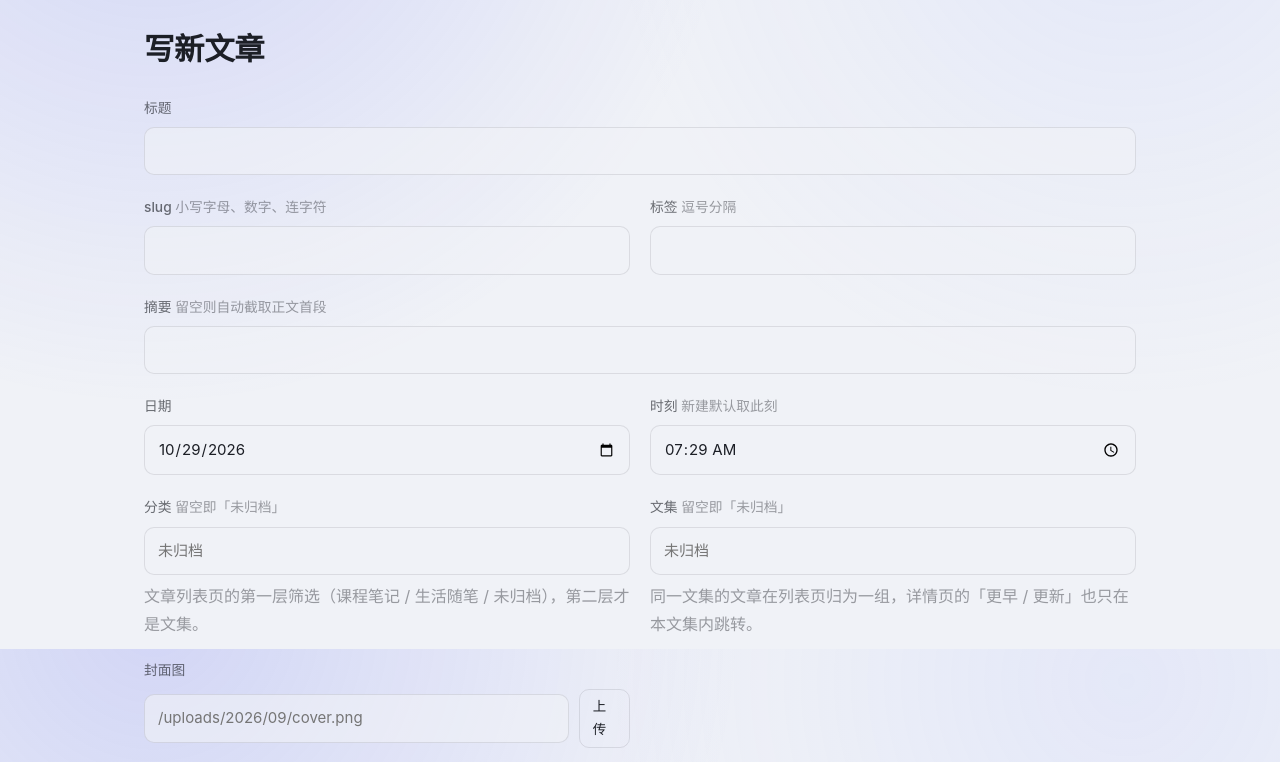
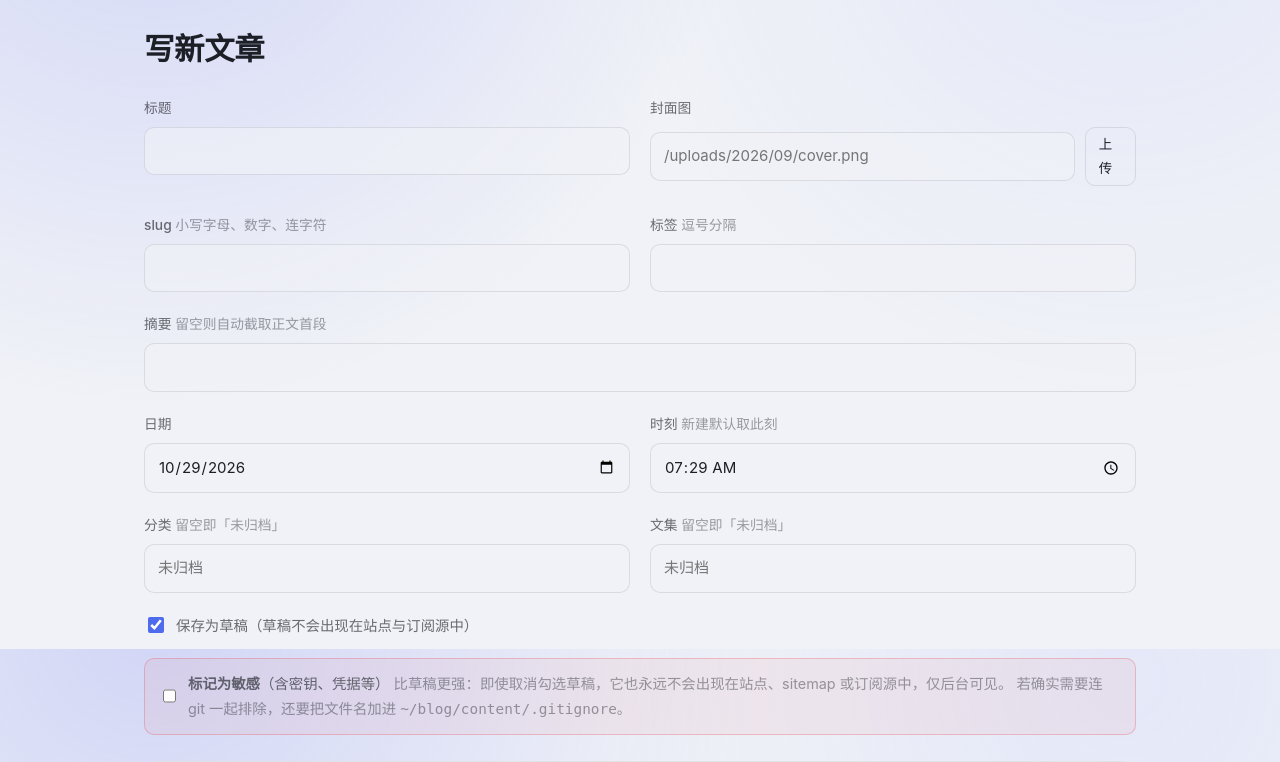
Before and after one commit to Starst796/Blog, a Flask app: page /admin/articles/new in a window 1280 px wide. Shown: the part 151-913 px from the top of the page. Run offline with Flask 3, Linux system fonts and the light colour scheme; the visitor is signed in with stand-in values (Sample User, id 1); some libraries are stand-ins or nearby versions.

Commit message:
fix: admin article form grid

```diff
--- a/templates/admin/article_form.html
+++ b/templates/admin/article_form.html
@@ -27,11 +27,29 @@
     <input type="hidden" name="csrf_token" value="{{ csrf_token() }}">
 
     <div class="form-grid">
-      <label class="field field-wide">
+      <label class="field field">
         <span class="field-label">标题</span>
         <input class="input" type="text" name="title" required
                value="{{ form.get('title') if 'title' in form else (article.title if article else '') }}">
       </label>
+
+      <div class="field">
+        <label class="field-label" for="article-cover">封面图</label>
+        <div class="field-row">
+          <input class="input" type="text" id="article-cover" name="cover" data-path-input
+                 placeholder="/uploads/2026/09/cover.png"
+                 value="{{ form.get('cover') if 'cover' in form else (article.cover or '' if article else '') }}">
+          <label class="button button-small button-ghost upload-button">
+            上传
+            <input type="file" hidden data-upload-path
+                   accept="image/png,image/jpeg,image/gif,image/webp,image/avif">
+          </label>
+          <img class="field-preview" data-path-preview alt=""
+               src="{{ article.cover or '' if article else '' }}"
+               {%- if not (article and article.cover) %} hidden{% endif %}>
+        </div>
+        <span class="field-hint" data-upload-status></span>
+      </div>
 
       <label class="field">
         <span class="field-label">slug <span class="field-hint">小写字母、数字、连字符</span></span>
@@ -69,9 +87,6 @@
         <input class="input" type="text" name="category" list="category-options"
                placeholder="未归档"
                value="{{ form.get('category') if 'category' in form else (article.category if article and article.category != '未归档' else '') }}">
-        <span class="field-hint">
-          文章列表页的第一层筛选（课程笔记 / 生活随笔 / 未归档），第二层才是文集。
-        </span>
         <datalist id="category-options">
           {% for name in category_options %}<option value="{{ name }}"></option>{% endfor %}
         </datalist>
@@ -82,31 +97,10 @@
         <input class="input" type="text" name="collection" list="collection-options"
                placeholder="未归档"
                value="{{ form.get('collection') if 'collection' in form else (article.collection if article else '') }}">
-        <span class="field-hint">
-          同一文集的文章在列表页归为一组，详情页的「更早 / 更新」也只在本文集内跳转。
-        </span>
         <datalist id="collection-options">
           {% for name in collection_options %}<option value="{{ name }}"></option>{% endfor %}
         </datalist>
       </label>
-
-      <div class="field">
-        <label class="field-label" for="article-cover">封面图</label>
-        <div class="field-row">
-          <input class="input" type="text" id="article-cover" name="cover" data-path-input
-                 placeholder="/uploads/2026/09/cover.png"
-                 value="{{ form.get('cover') if 'cover' in form else (article.cover or '' if article else '') }}">
-          <label class="button button-small button-ghost upload-button">
-            上传
-            <input type="file" hidden data-upload-path
-                   accept="image/png,image/jpeg,image/gif,image/webp,image/avif">
-          </label>
-          <img class="field-preview" data-path-preview alt=""
-               src="{{ article.cover or '' if article else '' }}"
-               {%- if not (article and article.cover) %} hidden{% endif %}>
-        </div>
-        <span class="field-hint" data-upload-status></span>
-      </div>
 
       <label class="field field-inline field-wide">
         <input type="checkbox" name="draft" value="on"{% if draft_checked %} checked{% endif %}>
```
